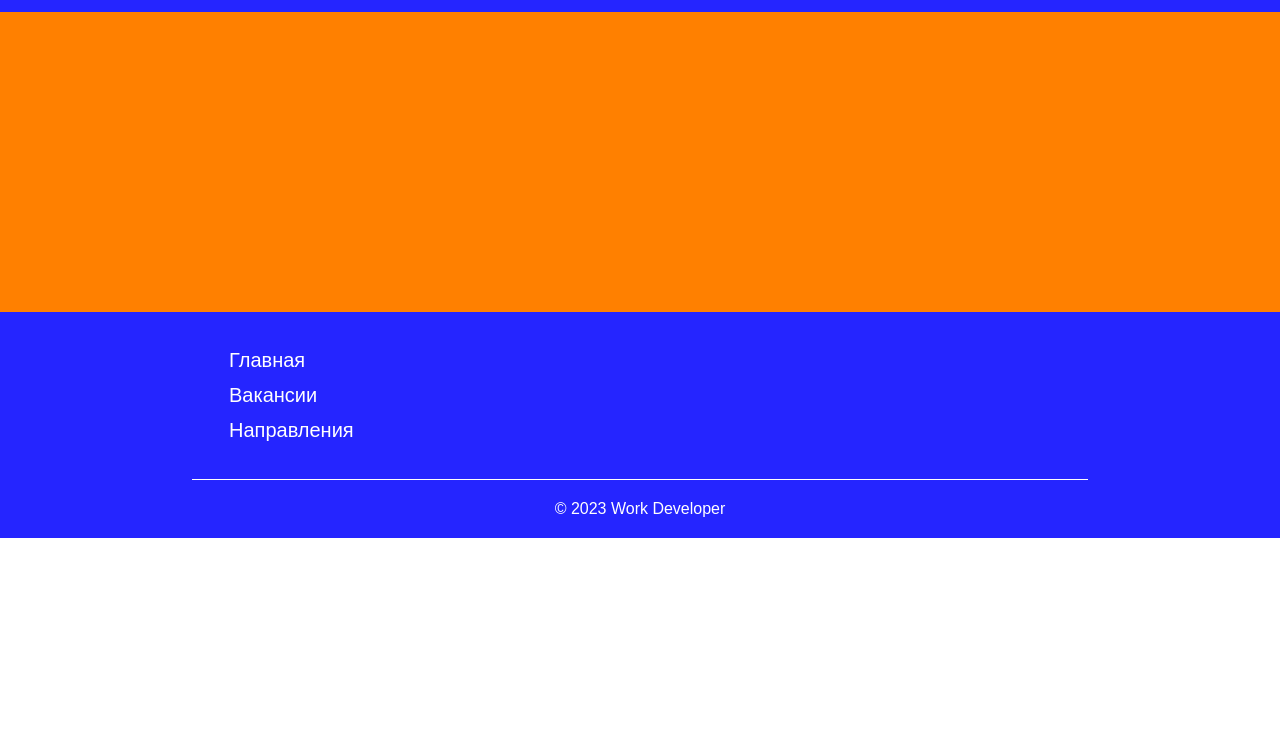
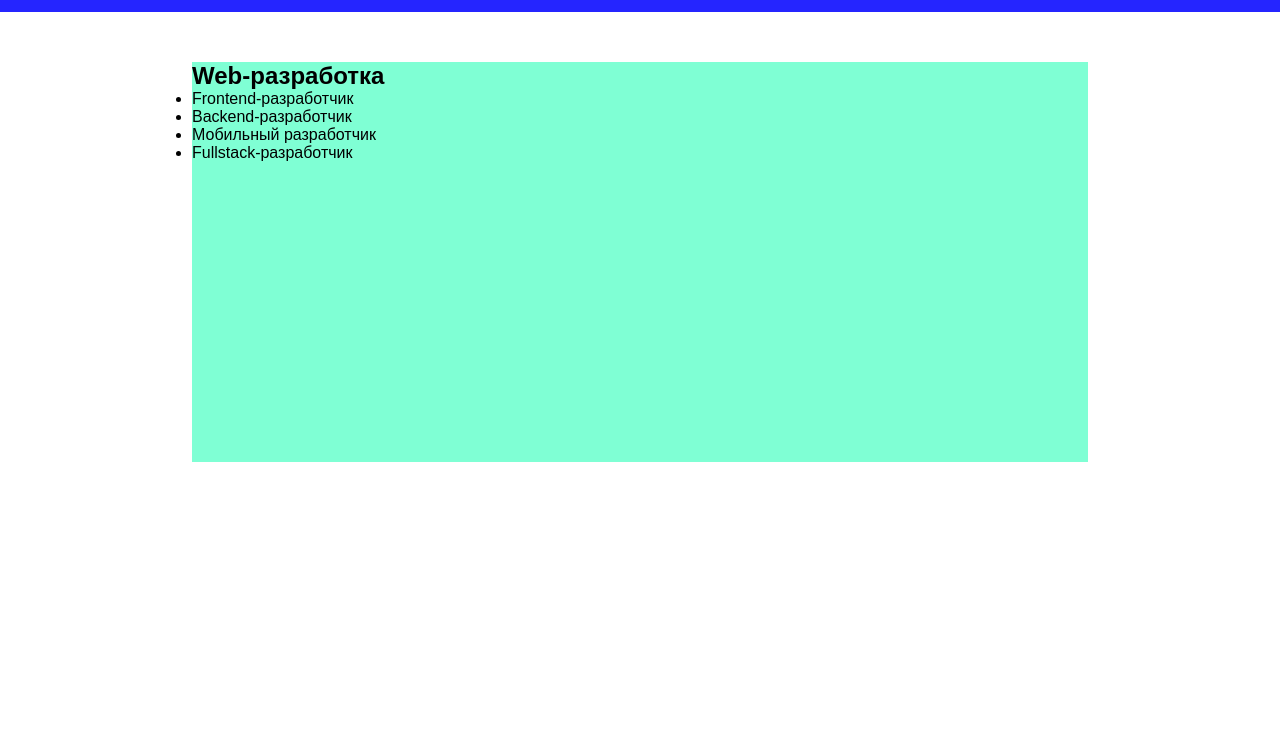
Before and after one commit to golubtsov/work, a React app: page /works in a window 1280 px wide. Shown: the part 46-800 px from the top of the page. Built offline with nearby package versions, Linux system fonts and the light colour scheme.

Commit message:
list json work

```diff
--- a/src/App/App.js
+++ b/src/App/App.js
@@ -20,6 +20,7 @@ function App() {
         <Route path="/vacancies" element={<Vacancies />} />
         <Route path="/vacancies/:id" element={<Vacancy />} />
         <Route path="/works" element={<Work />} />
+        <Route path="/works/:name" element={<Work />} />
       </Routes>
     </div>
   );
--- a/src/componentsBlocks/WayWork/WayWork.js
+++ b/src/componentsBlocks/WayWork/WayWork.js
@@ -15,7 +15,7 @@ function WayWork() {
                         <div className="container">
                             <div className="blc-img-work dev"></div>
                             <div className="blc-link-way">
-                                <Link to="/works" className="link-way">Web-разработчик</Link>
+                                <Link to="/works/web-developer" className="link-way">Web-разработчик</Link>
                             </div>
                         </div>
                     </div>
@@ -23,7 +23,7 @@ function WayWork() {
                         <div className="container">
                             <div className="blc-img-work data"></div>
                             <div className="blc-link-way">
-                                <Link to="/works" className="link-way">Data Science</Link>
+                                <Link to="/works/data-cience" className="link-way">Data Science</Link>
                             </div>
                         </div>
                     </div>
@@ -31,7 +31,7 @@ function WayWork() {
                         <div className="container">
                             <div className="blc-img-work tester"></div>
                             <div className="blc-link-way">
-                                <Link to="/works" className="link-way">Тестировщик</Link>
+                                <Link to="/works/testing" className="link-way">Тестирование</Link>
                             </div>
                         </div>
                     </div>
@@ -39,7 +39,7 @@ function WayWork() {
                         <div className="container">
                             <div className="blc-img-work dev-game"></div>
                             <div className="blc-link-way">
-                                <Link to="/works" className="link-way">Разработка игр</Link>
+                                <Link to="/works/game-development" className="link-way">Разработка игр</Link>
                             </div>
                         </div>
                     </div>
@@ -47,7 +47,7 @@ function WayWork() {
                         <div className="container">
                             <div className="blc-img-work sisadmin"></div>
                             <div className="blc-link-way">
-                                <Link to="/works" className="link-way">Администрирование</Link>
+                                <Link to="/works/administration" className="link-way">Администрирование</Link>
                             </div>
                         </div>
                     </div>
@@ -55,7 +55,7 @@ function WayWork() {
                         <div className="container">
                             <div className="blc-img-work security"></div>
                             <div className="blc-link-way">
-                                <Link to="/works" className="link-way">Информационная безопасность</Link>
+                                <Link to="/works/information-security" className="link-way">Информационная безопасность</Link>
                             </div>
                         </div>
                     </div>
@@ -63,7 +63,7 @@ function WayWork() {
                         <div className="container">
                             <div className="blc-img-work marketer"></div>
                             <div className="blc-link-way">
-                                <Link to="/works" className="link-way">Маркетинг</Link>
+                                <Link to="/works/marketing" className="link-way">Маркетинг</Link>
                             </div>
                         </div>
                     </div>
@@ -71,7 +71,7 @@ function WayWork() {
                         <div className="container">
                             <div className="blc-img-work analyst"></div>
                             <div className="blc-link-way">
-                                <Link to="/works" className="link-way">Аналитика</Link>
+                                <Link to="/works/analytics" className="link-way">Аналитика</Link>
                             </div>
                         </div>
                     </div>
--- a/src/componentsPage/Work/Work.js
+++ b/src/componentsPage/Work/Work.js
@@ -1,4 +1,5 @@
 import React from "react";
+import { Link } from "react-router-dom";
 import Footer from "../../componentsBlocks/Footer/Footer";
 
 import './Work.scss';
@@ -6,7 +7,23 @@ import './Work.scss';
 function Work() {
     return (
         <>
-            <div className="blc-work"></div>
+            <div className="blc-work">
+                <div className="container">
+                    <div id="web-developer" className="elem-work">
+                        <div className="item-name">
+                            <h2 className="name">Web-разработка</h2>
+                        </div>
+                        <div className="item-text">
+                            <ul className="list-prof">
+                                <li className="link-prof">Frontend-разработчик</li>
+                                <li className="link-prof">Backend-разработчик</li>
+                                <li className="link-prof">Мобильный разработчик</li>
+                                <li className="link-prof">Fullstack-разработчик</li>
+                            </ul>
+                        </div>
+                    </div>
+                </div>
+            </div>
             <Footer />
         </>
     );
--- a/src/componentsPage/Work/Work.scss
+++ b/src/componentsPage/Work/Work.scss
@@ -1,5 +1,11 @@
 .blc-work {
     width: 100%;
-    min-height: 300px;
-    background-color: rgb(255, 128, 0);
+    min-height: 800px;
+
+    .container {
+        width: 70%;
+        min-height: 400px;
+        background-color: aquamarine;
+        margin: 50px auto;
+    }
 }
```
Also changed, not shown: src/componentsPage/Work/list-works/list-works.json (added, +38 -0 lines).
